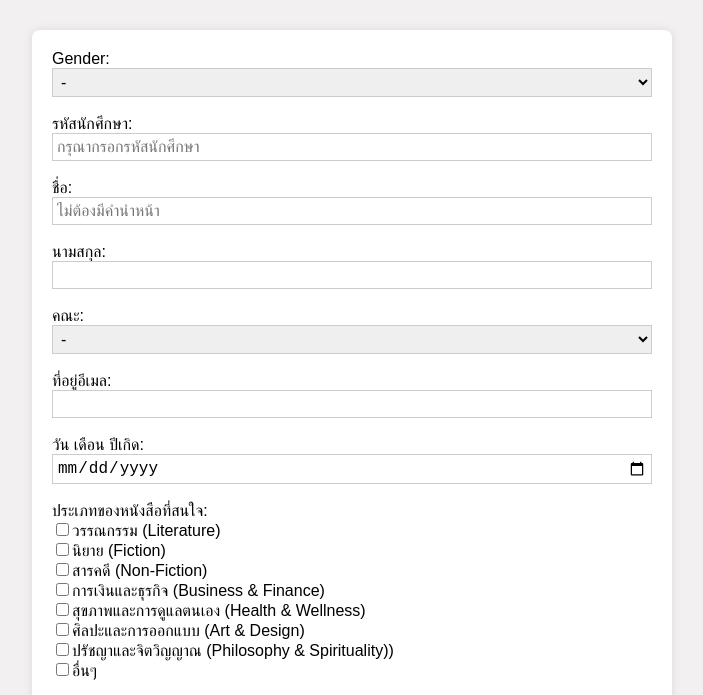
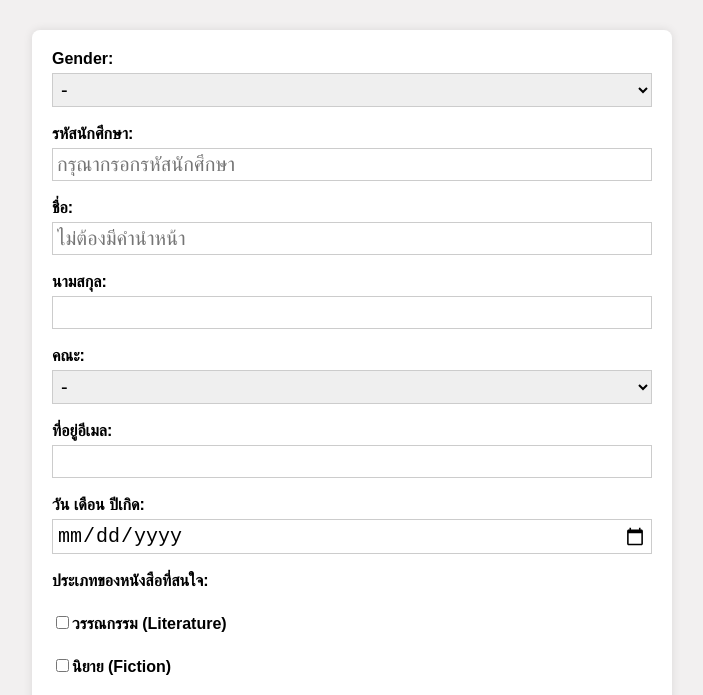
Before and after one commit to Nantapoparm/6709616582_LibraryMembershipApplicationForm, a plain HTML site: page form.html in a window 1280 px wide. Shown: the part 96-791 px from the top of the page, without its empty margins (288-991 px from the left). Drawn offline with Linux system fonts and the light colour scheme.

Commit message:
adjust size of box about form

```diff
--- a/form.css
+++ b/form.css
@@ -18,10 +18,12 @@ form{
 
 }
  .zone1 .zone2 .zone3 .zone4{
-    margin-bottom: 20px;
+    margin-bottom: 30px;
  }
 label {
-    margin-bottom: auto;
+    display: block;
+    font-weight: bold;
+    margin-bottom: 5px;
 }
 input[type="text"],
 input[type="email"],
@@ -30,6 +32,6 @@ select{
     box-sizing: border-box;
     width: 100%;
     padding: 4px;
-    font-size: 16px;
+    font-size: 20px;
     border: 1px solid #ccc;
 }
```
